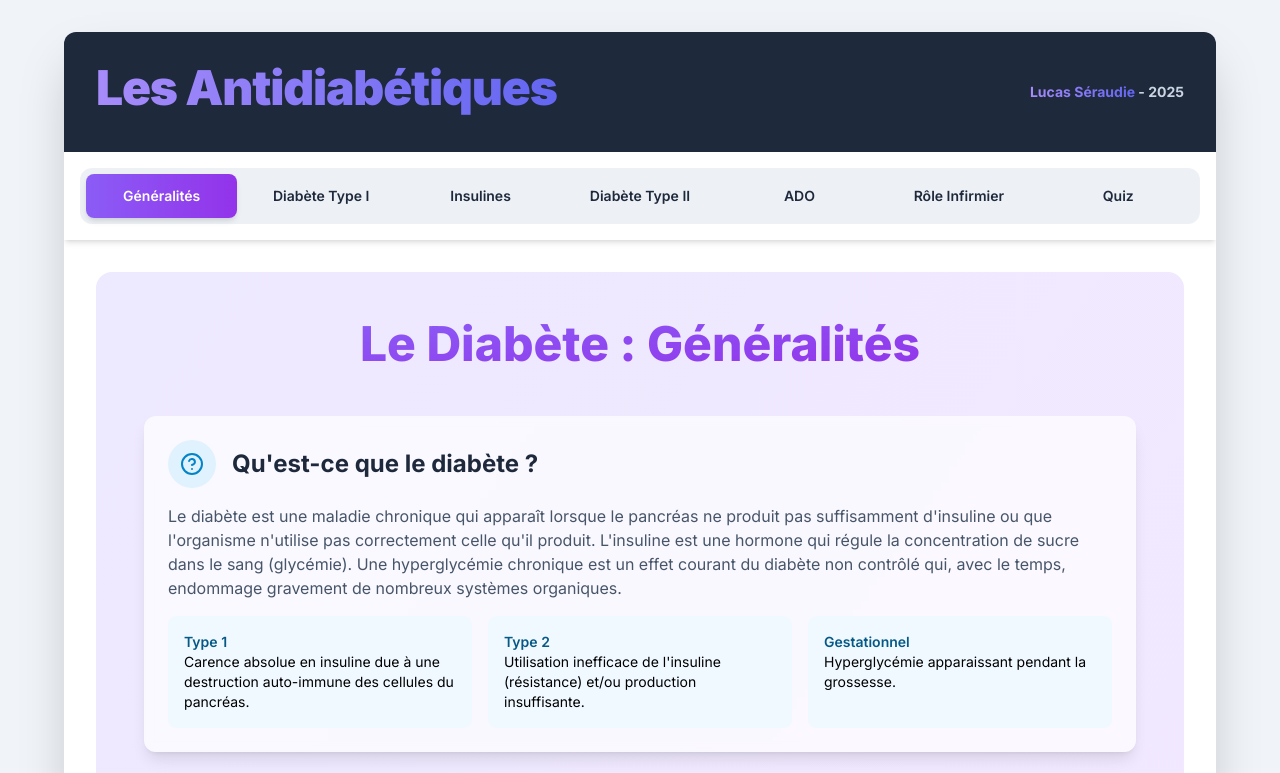
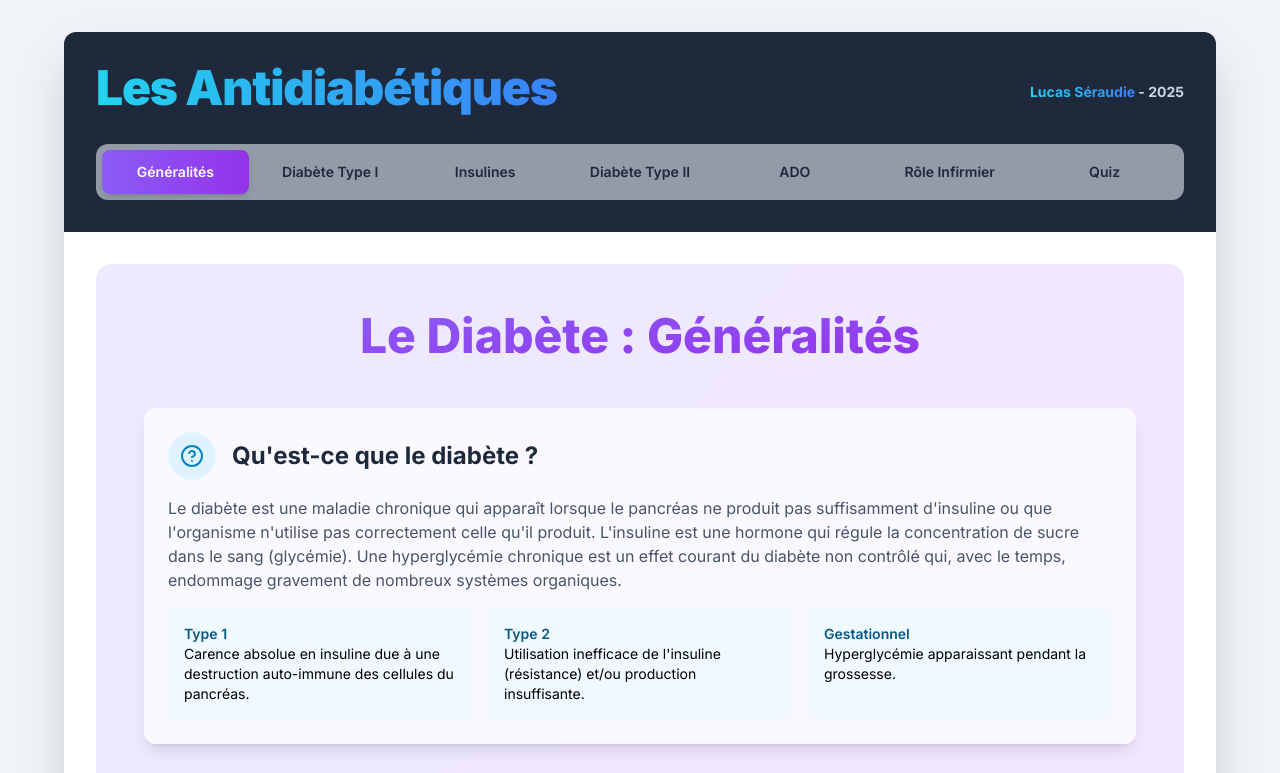
Before and after one commit to lcssrd/pharmaco2, a plain HTML site: page antidiabetiques.html in a window 1280 px wide. Shown: the top 773 px of the page. Drawn offline with nearby package versions, Linux system fonts and the light colour scheme.

Commit message:
Update antidiabetiques.html

```diff
--- a/antidiabetiques.html
+++ b/antidiabetiques.html
@@ -51,19 +51,17 @@
 <body class="p-2 sm:p-4 md:p-8">
     <!-- Main container with rounded corners and shadow -->
     <div class="max-w-6xl mx-auto bg-white rounded-xl shadow-2xl overflow-hidden">
-        <!-- Header -->
-        <header class="bg-slate-800 text-white p-6 md:p-8">
+        <!-- Header updated -->
+        <header class="bg-slate-800 text-white p-6 md:p-8 sticky top-0 z-10">
             <div class="flex items-center justify-between">
-                <h1 class="text-3xl sm:text-4xl md:text-5xl font-black tracking-tight bg-gradient-to-r from-violet-400 to-indigo-500 bg-clip-text text-transparent pb-2">Les Antidiabétiques</h1>
+                <h1 class="text-3xl sm:text-4xl md:text-5xl font-black tracking-tight bg-gradient-to-r from-cyan-400 to-blue-500 bg-clip-text text-transparent pb-2">Les Antidiabétiques</h1>
                 <div class="hidden md:flex text-right font-bold text-slate-300 text-sm">
-                    <p><span class="bg-gradient-to-r from-violet-400 to-indigo-500 bg-clip-text text-transparent">Lucas Séraudie</span> - 2025</p>
+                    <p><span class="bg-gradient-to-r from-cyan-400 to-blue-500 bg-clip-text text-transparent">Lucas Séraudie</span> - 2025</p>
                 </div>
             </div>
-        </header>
 
-        <!-- Navigation bar -->
-        <nav class="bg-white sticky top-0 z-10 p-4 shadow-md">
-            <div class="p-1.5 bg-slate-200/60 rounded-xl grid grid-cols-2 sm:grid-cols-4 md:grid-cols-7 gap-2">
+            <nav class="pt-6">
+                <div class="p-1.5 bg-slate-200/60 rounded-xl grid grid-cols-4 sm:grid-cols-4 md:grid-cols-7 gap-2">
                     <button data-page="generalites" onclick="showPage('generalites')" class="nav-btn w-full py-3 px-2 rounded-lg text-slate-800 font-semibold transition-all duration-300 text-xs sm:text-sm">Généralités</button>
                     <button data-page="dt1" onclick="showPage('dt1')" class="nav-btn w-full py-3 px-2 rounded-lg text-slate-800 font-semibold transition-all duration-300 text-xs sm:text-sm">Diabète Type I</button>
                     <button data-page="insulines" onclick="showPage('insulines')" class="nav-btn w-full py-3 px-2 rounded-lg text-slate-800 font-semibold transition-all duration-300 text-xs sm:text-sm">Insulines</button>
@@ -73,6 +71,7 @@
                     <button data-page="quiz" onclick="showPage('quiz')" class="nav-btn w-full py-3 px-2 rounded-lg text-slate-800 font-semibold transition-all duration-300 text-xs sm:text-sm">Quiz</button>
                 </div>
             </nav>
+        </header>
 
         <!-- Main content -->
         <main class="p-4 sm:p-6 md:p-8">
```
Lines whose indentation alone changed are shown as unchanged.
